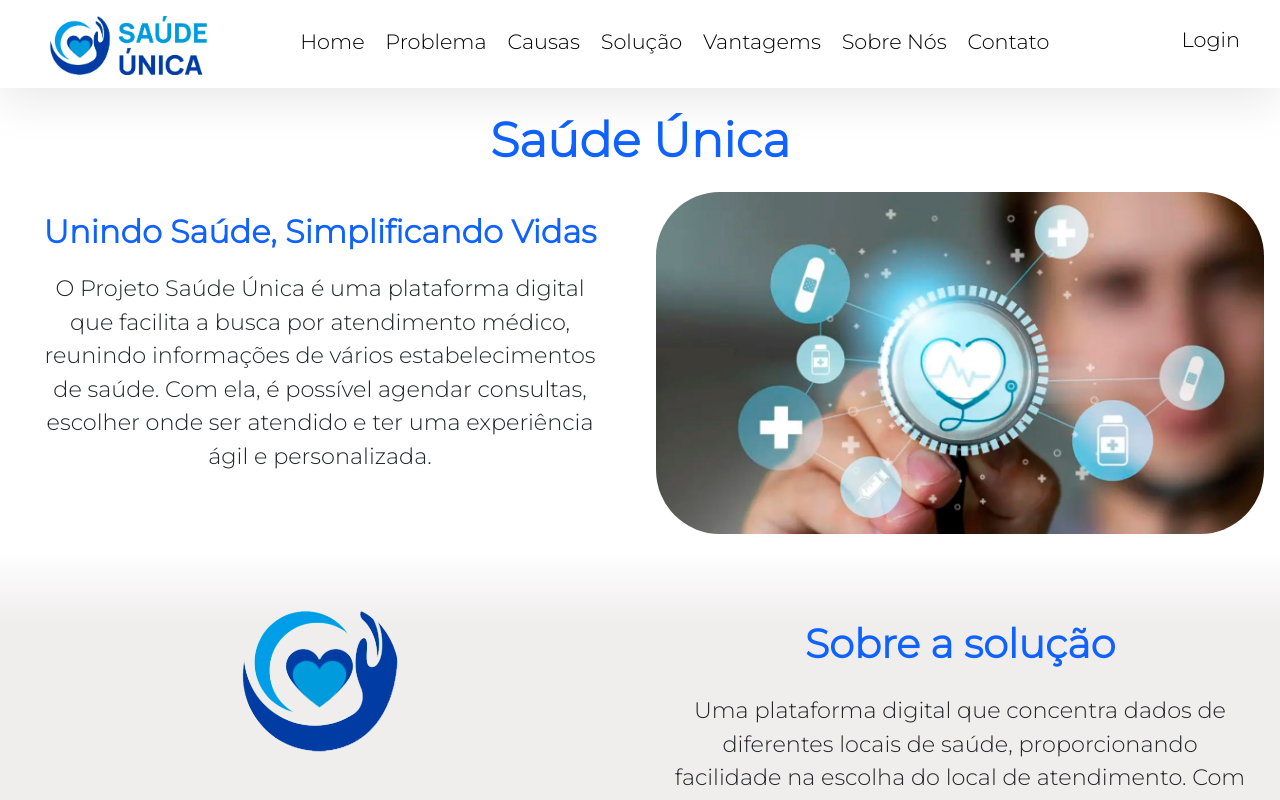
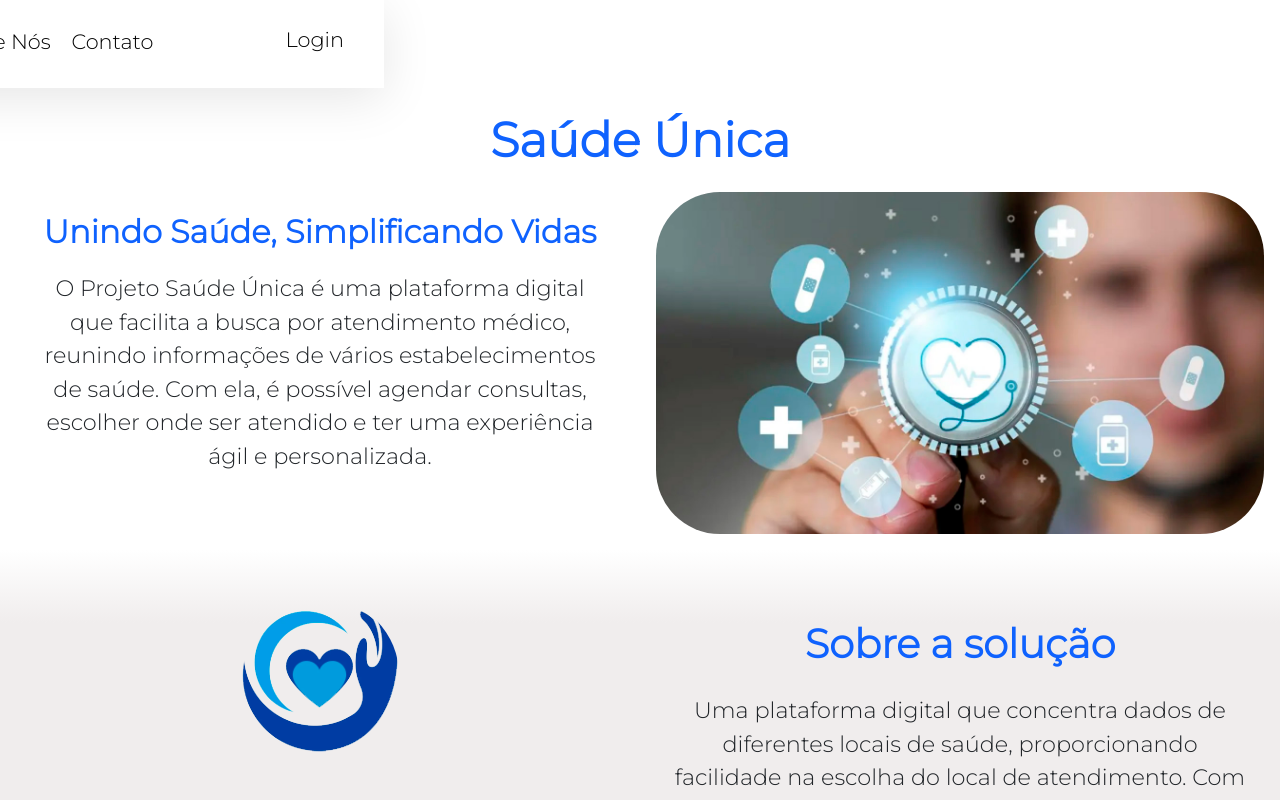
Before and after one commit to Front-End-1ESPW-Grupo-6/GS-Saude-Unica, a React (Create React App) app: page / in a window 1280 px wide. Shown: the top 800 px of the page. Built offline with nearby package versions, Linux system fonts and the light colour scheme.

Commit message:
arrumando header mobile

```diff
--- a/src/components/Header/header.scss
+++ b/src/components/Header/header.scss
@@ -29,6 +29,7 @@
     z-index: 50;
     top: 0;
     height: 100%;
+    left: -70%;
     padding: 1em 2em 0;
     background: white;
     box-shadow: 0 10px 50px rgba(0, 0, 0, 0.1);
--- a/src/components/Header/index.js
+++ b/src/components/Header/index.js
@@ -69,7 +69,7 @@ function Header() {
                     alt='burguer'
                     onClick={toggleMenu}></img>
             </div>
-            <div className='mHeader' isOpen={menuOpen}>
+            <div className='mHeader' style={{ left: menuOpen ? 0 : '-70%' }}>
                 <figure className='LogoHeader'>
                     <img className='LogoSideBarimg'
                         src={logo}
```
